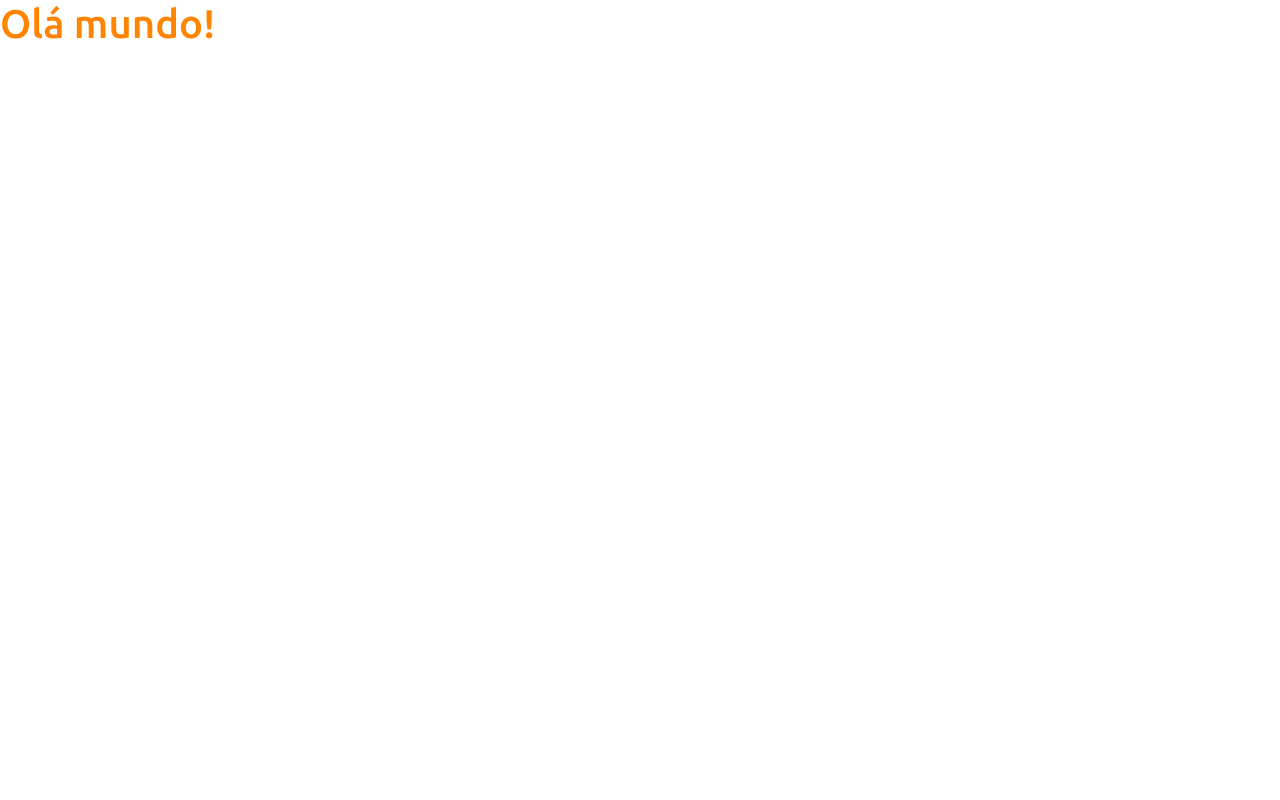
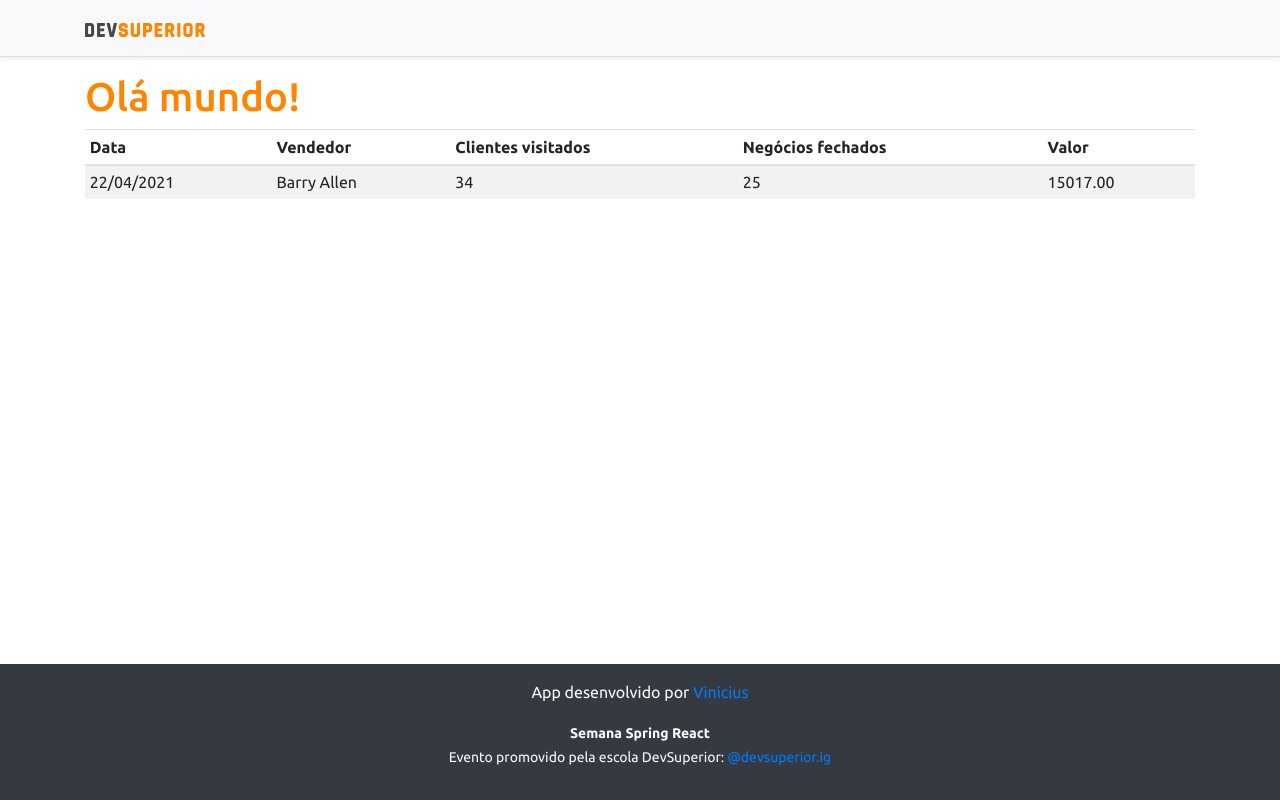
Before and after one commit to viniciuscok/projeto-sds3, a React (Create React App) app in the folder frontend/: page / in a window 1280 px wide. Built offline with nearby package versions, Linux system fonts and the light colour scheme.

Commit message:
basic static components

```diff
--- a/frontend/src/App.tsx
+++ b/frontend/src/App.tsx
@@ -1,8 +1,17 @@
+import DataTable from "components/DataTable";
+import Footer from "components/Footer";
+import NavBar from "components/NavBar";
+
 function App() {
   return (
-    <div>
-      <h1 className="text-primary">Olá mundo!</h1>
-    </div>
+    <>
+      <NavBar />
+      <div className="container">
+        <h1 className="text-primary">Olá mundo!</h1>
+        <DataTable></DataTable>
+      </div>
+      <Footer />
+    </>
   );
 }
 
--- /dev/null
+++ b/frontend/src/components/DataTable/index.tsx
@@ -0,0 +1,28 @@
+function DataTable() {
+    return (
+        <div className="table-responsive">
+            <table className="table table-striped table-sm">
+                <thead>
+                    <tr>
+                        <th>Data</th>
+                        <th>Vendedor</th>
+                        <th>Clientes visitados</th>
+                        <th>Negócios fechados</th>
+                        <th>Valor</th>
+                    </tr>
+                </thead>
+                <tbody>
+                    <tr>
+                        <td>22/04/2021</td>
+                        <td>Barry Allen</td>
+                        <td>34</td>
+                        <td>25</td>
+                        <td>15017.00</td>
+                    </tr>
+                </tbody>
+            </table>
+        </div>
+    );
+}
+
+export default DataTable;
--- /dev/null
+++ b/frontend/src/components/Footer/index.tsx
@@ -0,0 +1,13 @@
+function Footer() {
+    return (
+        <footer className="footer mt-auto py-3 bg-dark">
+        <div className="container">
+            <p className="text-light">App desenvolvido por <a href="https://github.com/viniciuscok" target="_blank" rel="noreferrer">Vinicius</a></p>
+            <p className="text-light"><small><strong>Semana Spring React</strong><br/>
+            Evento promovido pela escola DevSuperior: <a href="https://instagram.com/devsuperior.ig" target="_blank" rel="noreferrer">@devsuperior.ig</a></small></p>
+        </div>
+        </footer>
+    );
+}
+
+export default Footer;
--- /dev/null
+++ b/frontend/src/components/NavBar/index.tsx
@@ -0,0 +1,15 @@
+import ImgDsDark from 'asserts/img/ds_dark.svg';
+
+function TadaTable() {
+    return (
+        <div className="d-flex flex-column flex-md-row align-items-center p-3 px-md-4 mb-3 bg-light border-bottom shadow-sm">
+            <div className="container">
+            <nav className="my-2 my-md-0 mr-md-3">
+                <img src={ImgDsDark} alt="DevSuperior" width="120" />
+            </nav>
+            </div>
+        </div>
+    );
+  }
+
+  export default TadaTable;
```
Also changed, not shown: frontend/src/asserts/img/ds_dark.svg (added).
